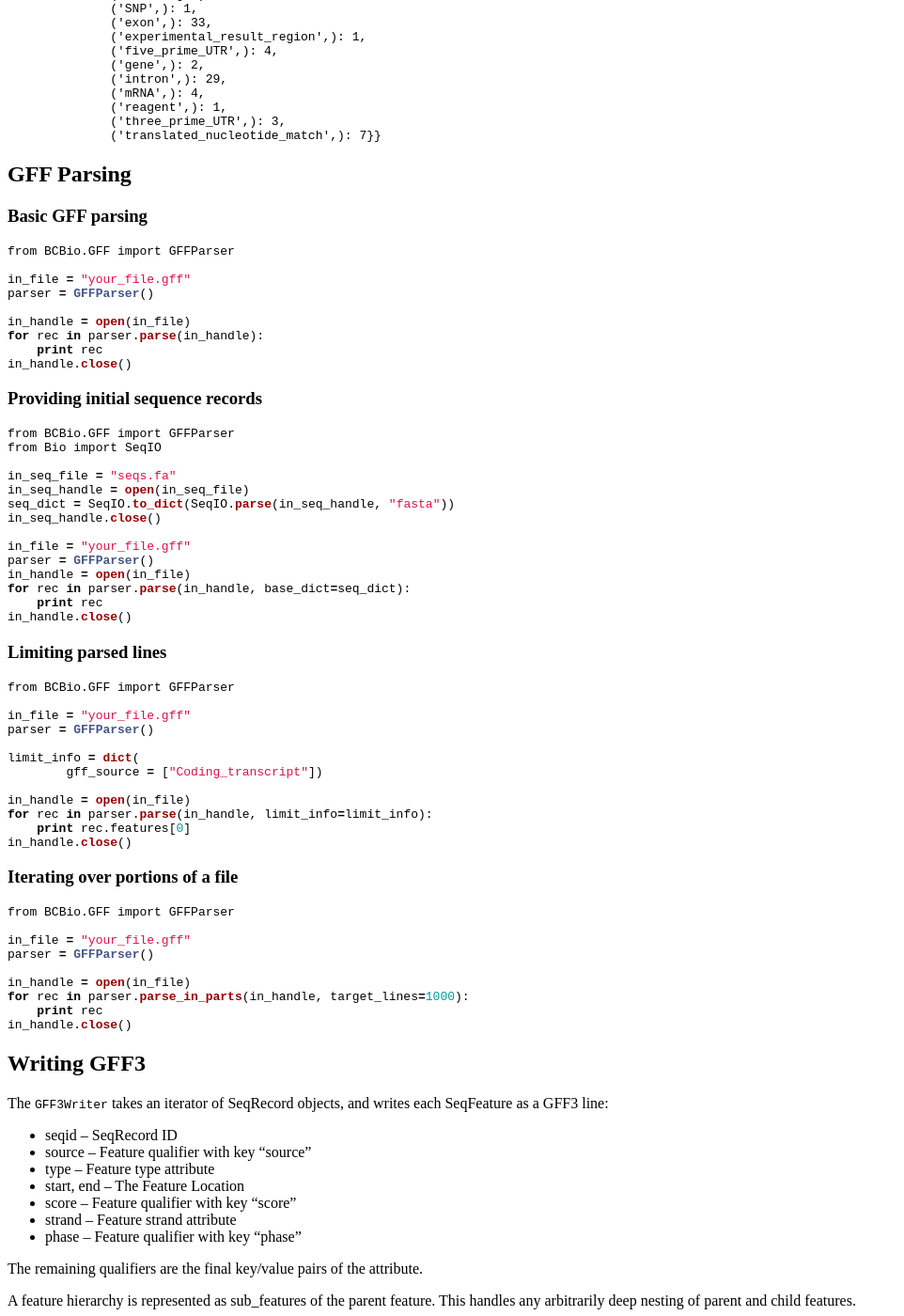
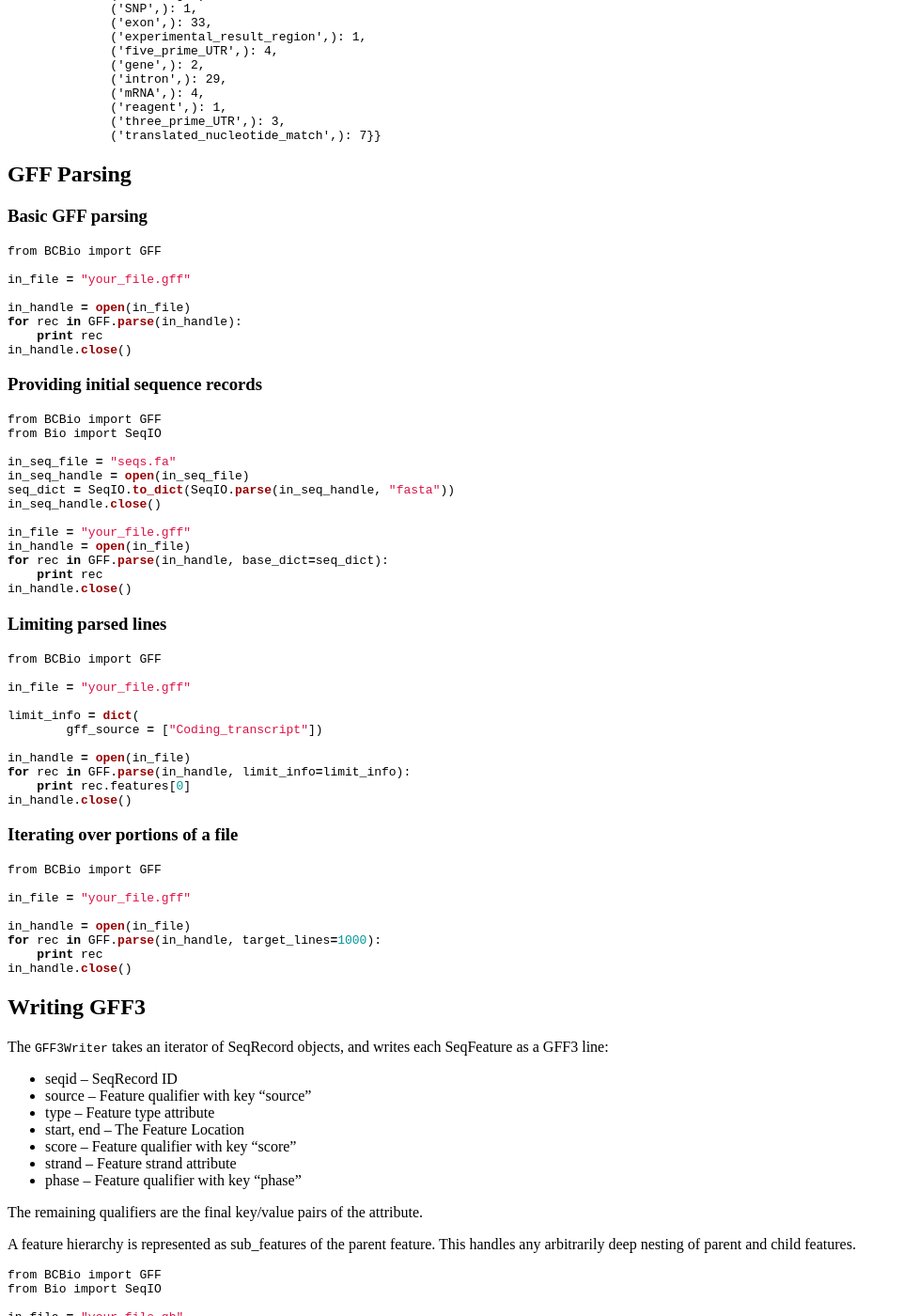
Before and after one commit to biopython/biopython.github.io, a Jekyll site: the page built from wiki/GFF_Parsing.md, in a window 1280 px wide and 1400 px high, scrolled down 1523 px. Shown: the whole window at 94% size, without its empty margins (0-962 px from the left). Built offline with Jekyll 4.4.1, drawn with Linux system fonts in a browser that asks for light colours; some of the changed text lies outside the part shown.

Commit message:
Change to wiki page

````diff
--- a/wiki/GFF_Parsing.md
+++ b/wiki/GFF_Parsing.md
@@ -138,13 +138,12 @@ GFF Parsing
 ### Basic GFF parsing
 
 ``` python
-from BCBio.GFF import GFFParser
+from BCBio import GFF
 
 in_file = "your_file.gff"
-parser = GFFParser()
 
 in_handle = open(in_file)
-for rec in parser.parse(in_handle):
+for rec in GFF.parse(in_handle):
     print rec
 in_handle.close()
 ```
@@ -152,7 +151,7 @@ in_handle.close()
 ### Providing initial sequence records
 
 ``` python
-from BCBio.GFF import GFFParser
+from BCBio import GFF
 from Bio import SeqIO
 
 in_seq_file = "seqs.fa"
@@ -161,9 +160,8 @@ seq_dict = SeqIO.to_dict(SeqIO.parse(in_seq_handle, "fasta"))
 in_seq_handle.close()
 
 in_file = "your_file.gff"
-parser = GFFParser()
 in_handle = open(in_file)
-for rec in parser.parse(in_handle, base_dict=seq_dict):
+for rec in GFF.parse(in_handle, base_dict=seq_dict):
     print rec
 in_handle.close()
 ```
@@ -171,16 +169,15 @@ in_handle.close()
 ### Limiting parsed lines
 
 ``` python
-from BCBio.GFF import GFFParser
+from BCBio import GFF
 
 in_file = "your_file.gff"
-parser = GFFParser()
 
 limit_info = dict(
         gff_source = ["Coding_transcript"])
 
 in_handle = open(in_file)
-for rec in parser.parse(in_handle, limit_info=limit_info):
+for rec in GFF.parse(in_handle, limit_info=limit_info):
     print rec.features[0]
 in_handle.close()
 ```
@@ -188,13 +185,12 @@ in_handle.close()
 ### Iterating over portions of a file
 
 ``` python
-from BCBio.GFF import GFFParser
+from BCBio import GFF
 
 in_file = "your_file.gff"
-parser = GFFParser()
 
 in_handle = open(in_file)
-for rec in parser.parse_in_parts(in_handle, target_lines=1000):
+for rec in GFF.parse(in_handle, target_lines=1000):
     print rec
 in_handle.close()
 ```
@@ -220,15 +216,15 @@ feature. This handles any arbitrarily deep nesting of parent and child
 features.
 
 ``` python
-from BCBio.GFF import GFF3Writer
+from BCBio import GFF
 from Bio import SeqIO
 
 in_file = "your_file.gb"
 out_file = "your_file.gff"
 in_handle = open(in_file)
 out_handle = open(out_file, "w")
-writer = GFF3Writer()
-writer.write(SeqIO.parse(in_handle, "genbank"), out_handle)
+
+GFF.write(SeqIO.parse(in_handle, "genbank"), out_handle)
 
 in_handle.close()
 out_handle.close()
````
Also changed, not shown: 1 other file.
